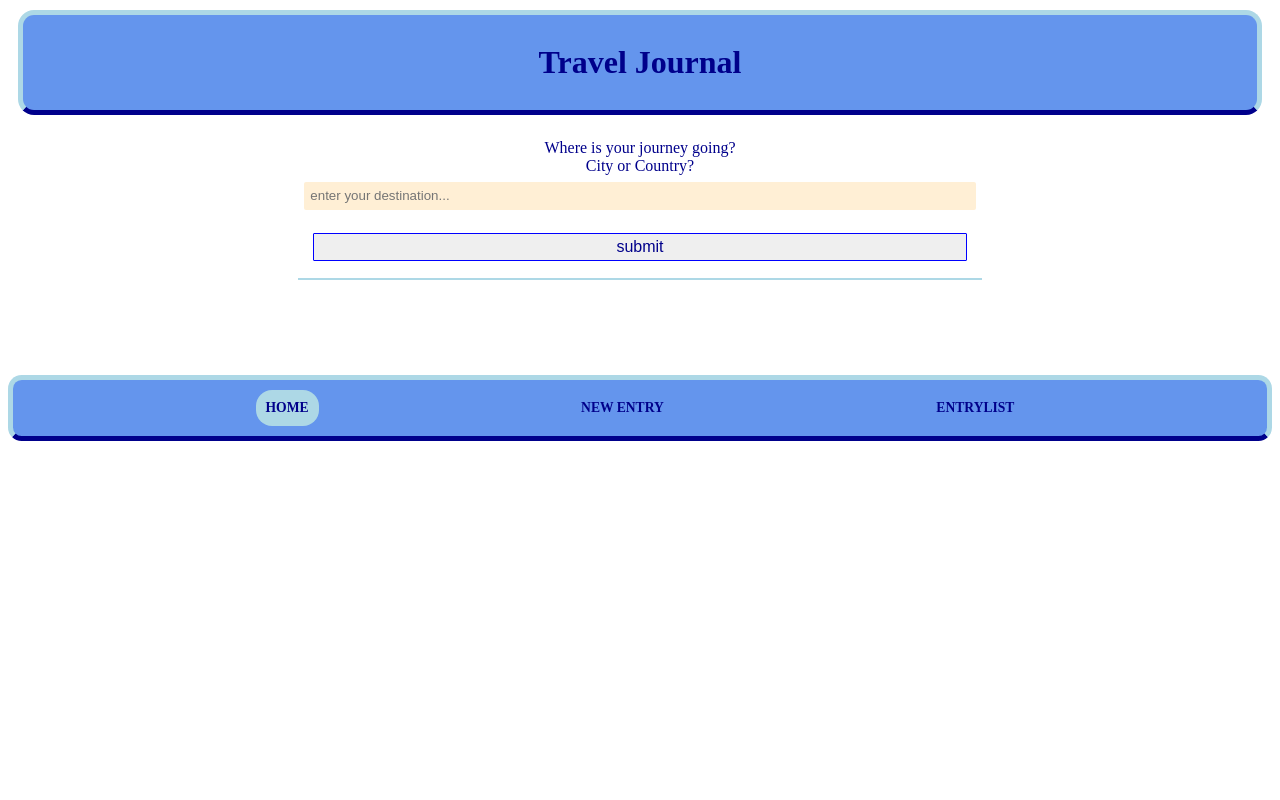
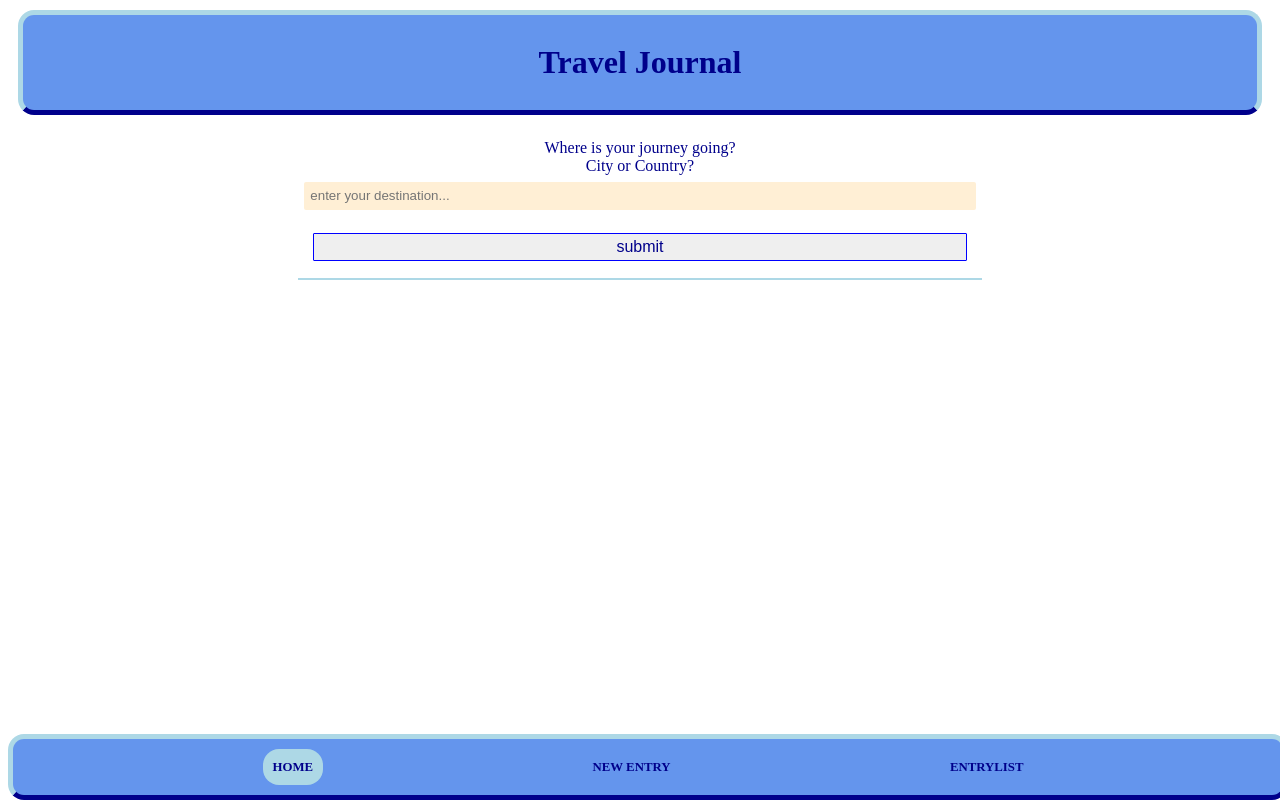
Before and after one commit to IrisHerholz/capstone-project, a Next.js app: page / in a window 1280 px wide. Built offline with nearby package versions, Linux system fonts and the light colour scheme.

Commit message:
nav, form style check

```diff
--- a/components/Navigation/index.js
+++ b/components/Navigation/index.js
@@ -34,14 +34,14 @@ export default Navigation;
 //styled-components
 
 const StyledFooter = styled.footer`
+  position: absolute;
+  bottom: 0;
+  width: 100%;
+  line-height: 1rem;
   background-color: #6495ed;
   color: darkblue;
-  line-height: 1rem;
-  padding: 0px;
-  margin: 0px;
   border: 5px solid lightblue;
   border-radius: 1em;
-  font-size: 0.85em;
   border-bottom-color: darkblue;
 `;
 const StyledNav = styled.nav`
@@ -53,7 +53,7 @@ const StyledNav = styled.nav`
 const StyledNextLink = styled(Link)`
   padding: 10px;
   margin: 10px;
-  font-size: 1em;
+  font-size: 0.8em;
   font-weight: bold;
   text-decoration: none;
   border-radius: 1rem;
```
Also changed, not shown: components/Form/index.js (+5 -14 lines).
